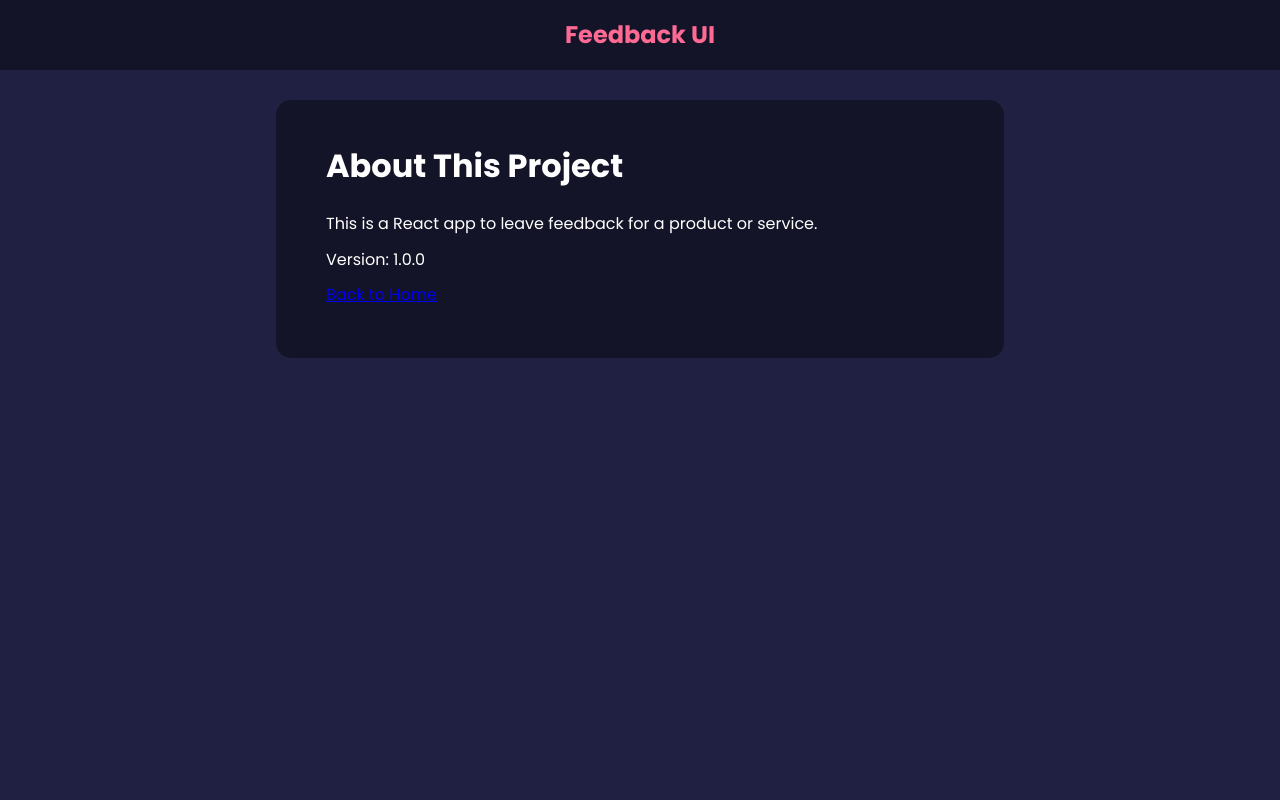
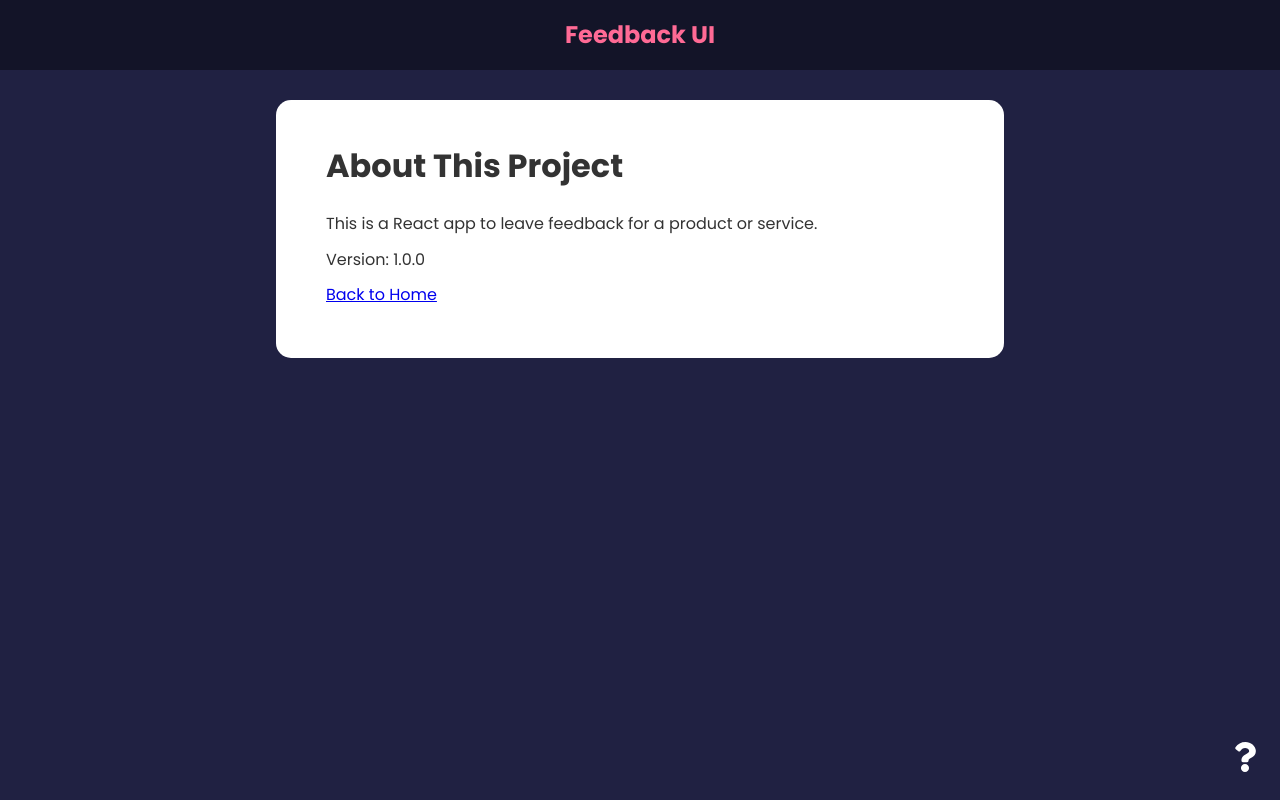
Before and after one commit to alyssavoccia/feedback-app, a React (Create React App) app: page /about in a window 1280 px wide. Built offline with nearby package versions, Linux system fonts and the light colour scheme.

Commit message:
Added link to about page and back to home

```diff
--- a/src/App.js
+++ b/src/App.js
@@ -7,6 +7,7 @@
 import FeedbackStats from './components/FeedbackStats';
 import FeedbackData from './data/FeedbackData';
 import FeedbackForm from './components/FeedbackForm';
+import AboutIconLink from './components/AboutIconLink';
 import AboutPage from './pages/AboutPage';
 
 function App() {
@@ -38,6 +39,8 @@
           } />
           <Route path='/about' element={<AboutPage />} />
         </Routes>
+
+        <AboutIconLink />
       </div>
     </Router>
   )
--- /dev/null
+++ b/src/components/AboutIconLink.jsx
@@ -0,0 +1,14 @@
+import { Link } from 'react-router-dom';
+import { FaQuestion } from 'react-icons/fa';
+
+function AboutIconLink() {
+  return (
+    <div className='about-link'>
+      <Link to='/about'>
+        <FaQuestion size={30} />
+      </Link>
+    </div>
+  )
+}
+
+export default AboutIconLink
--- a/src/components/FeedbackItem.jsx
+++ b/src/components/FeedbackItem.jsx
@@ -5,7 +5,7 @@
 
 function FeedbackItem({item, handleDelete}) {
   return (
-    <Card reverse={false}>
+    <Card>
       <div className="num-display">{item.rating}</div>
       <button className='close' onClick={() => handleDelete(item.id)}>
         <FaTimes color='purple' />
--- a/src/components/shared/Card.jsx
+++ b/src/components/shared/Card.jsx
@@ -7,7 +7,7 @@
 }
 
 Card.defaultProps = {
-  reverse: true
+  reverse: false
 }
 
 Card.propTypes = {
--- a/src/pages/AboutPage.jsx
+++ b/src/pages/AboutPage.jsx
@@ -1,3 +1,4 @@
+import { Link } from 'react-router-dom';
 import Card from "../components/shared/Card";
 
 function AboutPage() {
@@ -8,7 +9,7 @@
         <p>This is a React app to leave feedback for a product or service.</p>
         <p>Version: 1.0.0</p>
         <p>
-          <a href="/">Back to Home</a>
+          <Link to="/">Back to Home</Link>
         </p>
       </div>
     </Card>
```
